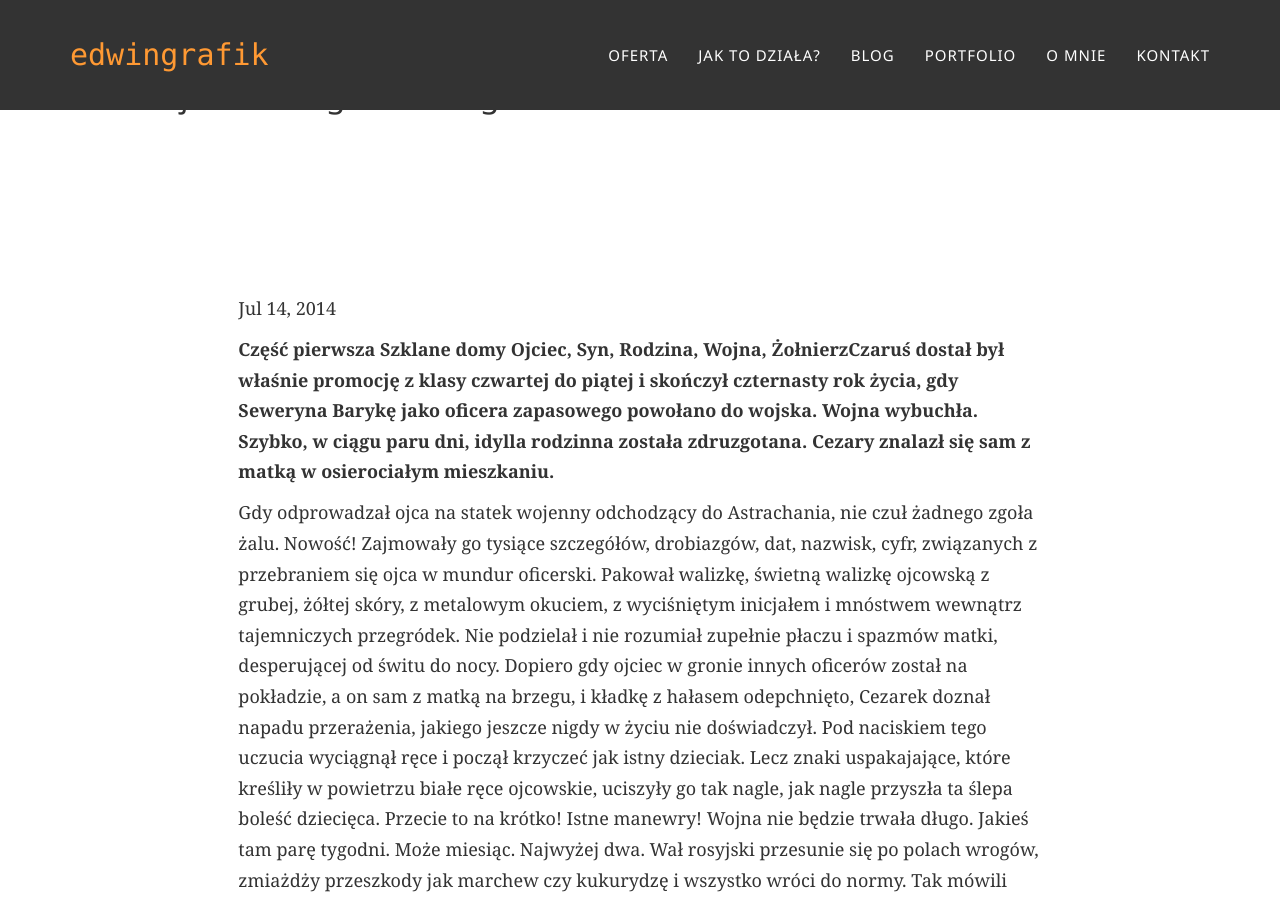
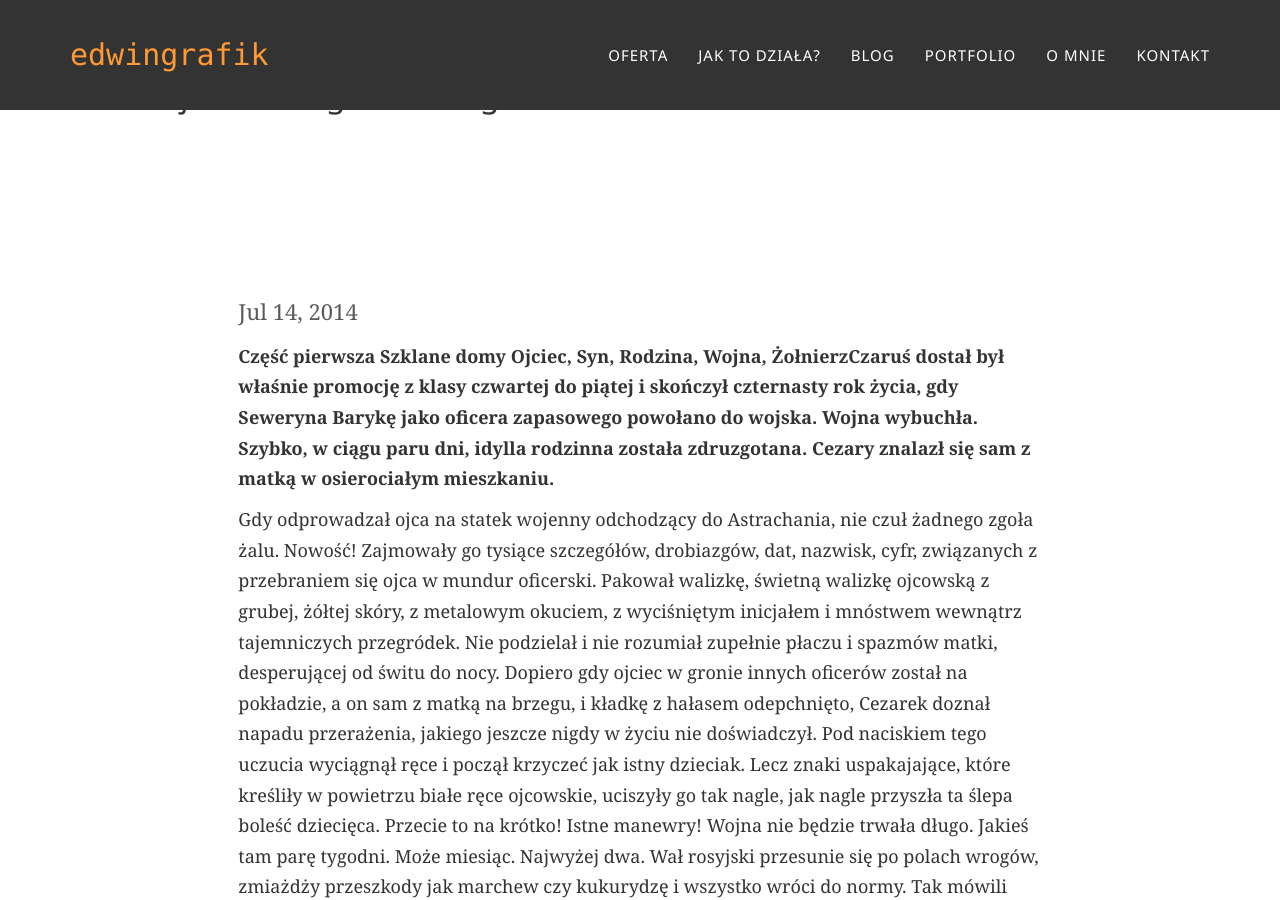
Before and after one commit to edwingrafik/edwingrafik.github.io, a Jekyll site: the page built from _posts/2016-04-24-projekt-logo.md, in a window 1280 px wide and 900 px high. Built offline with Jekyll 4.4.1, drawn with Linux system fonts in a browser that asks for light colours; some web fonts are replaced; comment, search, counter and statistics services are not loaded.

Commit message:
Update blog-post.html

```diff
--- a/_layouts/blog-post.html
+++ b/_layouts/blog-post.html
@@ -9,8 +9,7 @@
   <div class="row">
     <div class="col-lg-8 col-lg-offset-2">
       <div class="modal-body">
-        <p><time datetime="{{ page.date | date_to_xmlschema }}" itemprop="datePublished">{{ page.date | date: "%b %-d, %Y" }}</time>{% if page.author %} • <span itemprop="author" itemscope itemtype="http://schema.org/Person"><span itemprop="name">{{ page.author }}</span></span>{% endif %}</p>
-        {{ content }}
+        <p class="large text-muted"><time datetime="{{ page.date | date_to_xmlschema }}" itemprop="datePublished">{{ page.date | date: "%b %-d, %Y" }}</time>{% if page.author %} • <span itemprop="author" itemscope itemtype="http://schema.org/Person"><span itemprop="name">{{ page.author }}</span></span>{% endif %}{{ content }}</p>
       </div>
     </div>
   </div>
```
